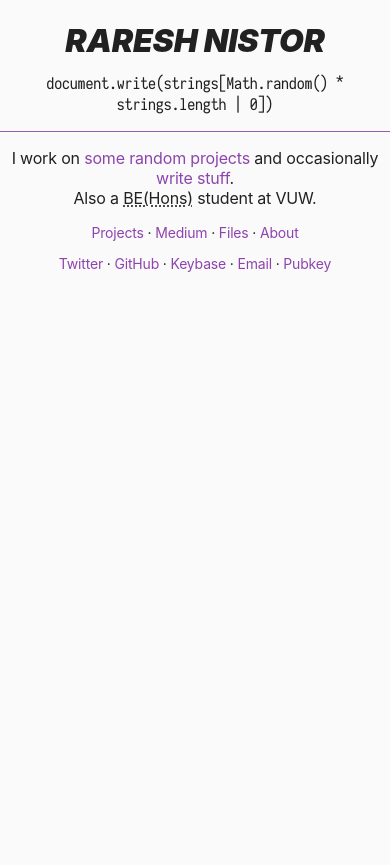
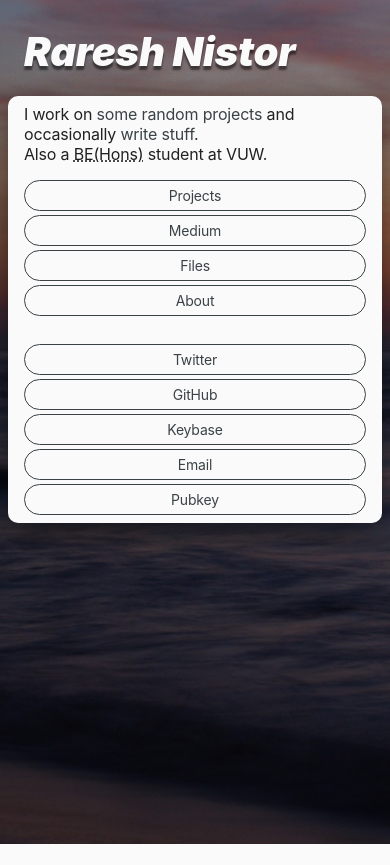
Before and after one commit to itisrazza/website, a PHP site: page / in a window 390 px wide. After the commit the page ends 844 px from the top, so only its background shows below. Run offline with PHP 8.4, Linux system fonts and the light colour scheme; some web fonts are replaced.

Commit message:
A few more improvements

```diff
--- a/public/.assets/css/fonts.css
+++ b/public/.assets/css/fonts.css
@@ -1,4 +1,4 @@
 
 @import url('https://rsms.me/inter/inter.css');
-@import url('../fonts/iosevka/webfont.css');
+@import url('https://fonts.googleapis.com/css?family=Source+Code+Pro:400,700&display=swap');
 @import url('../lib/fontawesome/css/all.min.css')
--- a/public/.assets/css/home.css
+++ b/public/.assets/css/home.css
@@ -1,14 +1,17 @@
 
 :root {
-    background-image: url(/.assets/img/background-light.jpg);
+    background-image: url(/.assets/img/background.jpg);
     background-size: cover;
     background-position: center;
     min-height: 100vh;
+
+    --color-accent-light: #7D93AB;
+    --color-accent-dark:  #3A4246;
 }
 
 @media (prefers-color-scheme: dark) {
     :root {
-        background-image: url(/.assets/img/background-dark.jpg);
+        /* background-image: url(/.assets/img/background-dark.jpg); */
     }
 }
 
@@ -21,31 +24,57 @@ body {
 }
 
 body > main {
-    text-align: center;
-    background: var(--color-background);
-    color: var(--color-foreground);
-    /* min-width: 80vw; */
-    max-width: 90vw;
-    box-shadow: 0 8px 32px rgba(0, 0, 0, .5);
-    border-radius: 10px;
+    color: #FAFAFA;
 }
 
 body > main p {
     display: block;
-    padding-left: 16px;
-    padding-right: 16px;
 }
 
 body > main header {
-    border-bottom: 1px solid var(--color-accent-light);
+    text-shadow: 0 4px 2px rgba(0, 0, 0, .5);
+    padding: 0 16px;
+    padding-bottom: 1.25em;
 }
 
 body > main header h1 {
     margin-bottom: 0;
+    font-size: 4rem;
+    font-weight: 900;
 }
 
 body > main header p {
-    margin-top: 0.8em;
+    margin-top: 0.2em;
+}
+
+body > main .content {
+    background: var(--color-background);
+    color: var(--color-foreground);
+    box-shadow: 0 8px 32px rgba(0, 0, 0, .5);
+    border-radius: 10px;
+    padding: 8px 16px;
+}
+
+body > main .content :first-child {
+    margin-top: 0;
+}
+
+body > main .content :last-child {
+    margin-bottom: 0;
+}
+
+body > main ul {
+    display: block;
+    padding: 0;
+    margin: 0.6em 0;
+}
+
+body > main ul li {
+    display: inline;
+}
+
+body > main ul li:not(:last-child)::after {
+    content: ' · ';
 }
 
 body > main footer {
@@ -54,10 +83,12 @@ body > main footer {
 
 @media screen and (max-width: 500px) {
     :root {
-        background-image: none;
+        background-attachment: fixed;
+        min-height: unset;
     }
 
     body {
+        min-height: unset;
         display: block;
     }
 
@@ -66,17 +97,51 @@ body > main footer {
         min-width: none;
         max-width: none;
         box-shadow: none;
+        margin-left: 8px;
+        margin-right: 8px;
+        margin-bottom: 8px;
     }
 
-    body > main p {
-        padding-left: 0;
-        padding-right: 0;
+    body > main header {
+        padding-left: 16px;
+        padding-right: 16px;
+    }
+
+    body > main ul {
+        margin-bottom: 2em;
+    }
+
+    body > main ul li {
+        display: block;
+        margin-bottom: 4px;
+    }
+
+    body > main ul li a {
+        display: block;
+        text-align: center;
+        border: 1px solid var(--color-accent-dark);
+        padding: 6px 12px;
+        border-radius: 32px;
+    }
+
+    body > main ul li a:hover,
+    body > main ul li a:active {
+        background: var(--color-accent-dark);
+        color: var(--color-background);
+    }
+
+    body > main ul li:not(:last-child)::after {
+        content: unset;
+    }
+
+    body > main header h1 {
+        font-size: 2.5rem;
     }
 }
 
-@media screen and (min-width: 1000px) {
-    body > main p {
-        padding-left: 32px;
-        padding-right: 32px;
+@media (prefers-color-scheme: dark) {
+    :root {
+        --color-accent-dark: #7D93AB;
+        --color-accent-light:  #3A4246;
     }
 }
--- a/public/.assets/css/style.css
+++ b/public/.assets/css/style.css
@@ -11,7 +11,7 @@
     /* fonts */
     --sans-font-family: "Inter", sans-serif;
     --sans-font-size:   16px;
-    --mono-font-family: "Iosevka Web", monospace;
+    --mono-font-family: "Source Code Pro", monospace;
     --mono-font-size:   var(--sans-font-size);
     --serif-font-famiy: "Noto Serif", serif;
 
@@ -63,9 +63,8 @@ a:hover, a:active {
 /* headings */
 
 h1, h2, h3, h4, h5, h6 {
-    font-weight: 900;
+    font-weight: 600;
     font-style: oblique;
-    text-transform: uppercase;
 }
 
 /* monospace */
@@ -76,10 +75,23 @@ pre, code {
     font-variant-ligatures: contextual;
 }
 
+/* blockquote */
+
+blockquote {
+    border: unset;
+    border-left: var(--color-foreground) solid 2px;
+    padding: 2px 0;
+    padding-left: 16px;
+    margin: 1em 0;
+}
+
 /* header */
 
 body > header {
     font-size: 14px;
+    background: #eeeeee;
+    padding: 8px;
+    border-radius: 32px;
 }
 
 body > header .back-button {
@@ -99,7 +111,6 @@ body > header .back-button:hover {
 body > header .title {
     font-style: italic;
     font-weight: 900;
-    text-transform: uppercase;
 }
 
 /* footer */
--- a/public/.includes/page-header.php
+++ b/public/.includes/page-header.php
@@ -3,7 +3,7 @@
 
 <head>
     <?php include dirname(__FILE__) . '/head.html'; ?>
-    <title><?php if (isset($page['title'])) echo $page['title'] . ' &ndash'; ?> Raresh Nistor</title>
+    <title><?php if (isset($page['title'])) echo $page['title'] . ' &ndash;'; ?> Raresh Nistor</title>
 </head>
 
 <body>
--- a/public/index.php
+++ b/public/index.php
@@ -11,40 +11,29 @@
     <main>
         <header>
             <h1>Raresh Nistor</h1>
-            <p>
-                <script>
-                    let strings = [
-                        'I guess no-one disables JavaScript on modern browsers.',
-                        'Yep. This is randomly generated.',
-                        'I wonder what else I can put here...',
-                        '&lt;Insert self-referencial joke&gt;',
-                        '<code>document.write(strings[Math.random() * strings.length | 0])</code>'
-                    ]
-                    document.write(strings[Math.random() * strings.length | 0])
-                </script>
-                <noscript>Self-deprecating line generation failed</noscript>
-            </p>
         </header>
+        <div class="content">
             <p>
                 I work on <a href="https://github.com/thegreatrazz">some random projects</a> and occasionally <a
                     href="https://medium.com/@thegreatrazz">write stuff</a>.<br>
                 Also a <abbr title="Bachelor of Engineering with Honours">BE(Hons)</abbr> student at VUW.
             </p>
             <footer>
-            <p>
-                <a href="https://github.com/thegreatrazz">Projects</a> &middot;
-                <a href="https://medium.com/@thegreatrazz">Medium</a> &middot;
-                <a href="/files">Files</a> &middot;
-                <a href="/about">About</a>
-            </p>
-            <p>
-                <a href="https://twitter.com/thegreatrazz">Twitter</a> ·
-                <a href="https://github.com/thegreatrazz">GitHub</a> ·
-                <a href="https://keybase.io/thegreatrazz/">Keybase</a> ·
-                <a href="mailto:me@thegreatrazz.nz">Email</a> ·
-                <a href="/files/pubkey.asc">Pubkey</a>
-            </p>
+                <ul>
+                    <li><a href="https://github.com/thegreatrazz">Projects</a></li>
+                    <li><a href="https://medium.com/@thegreatrazz">Medium</a></li>
+                    <li><a href="/files">Files</a></li>
+                    <li><a href="/about">About</a></li>
+                </ul>
+                <ul>
+                    <li><a href="https://twitter.com/thegreatrazz">Twitter</a></li>
+                    <li><a href="https://github.com/thegreatrazz">GitHub</a></li>
+                    <li><a href="https://keybase.io/thegreatrazz/">Keybase</a></li>
+                    <li><a href="mailto:me@thegreatrazz.nz">Email</a></li>
+                    <li><a href="/files/pubkey.asc">Pubkey</a></li>
+                </ul>
             </footer>
+        </div>
     </main>
 </body>
 
```
Also changed, not shown: public/.includes/footer.html (+4 -5 lines), public/about/index.php (+6 -21 lines), public/.assets/img/background.jpg (added), public/.assets/img/backgroundx.jpg (added). Lines whose indentation alone changed are shown as unchanged.
